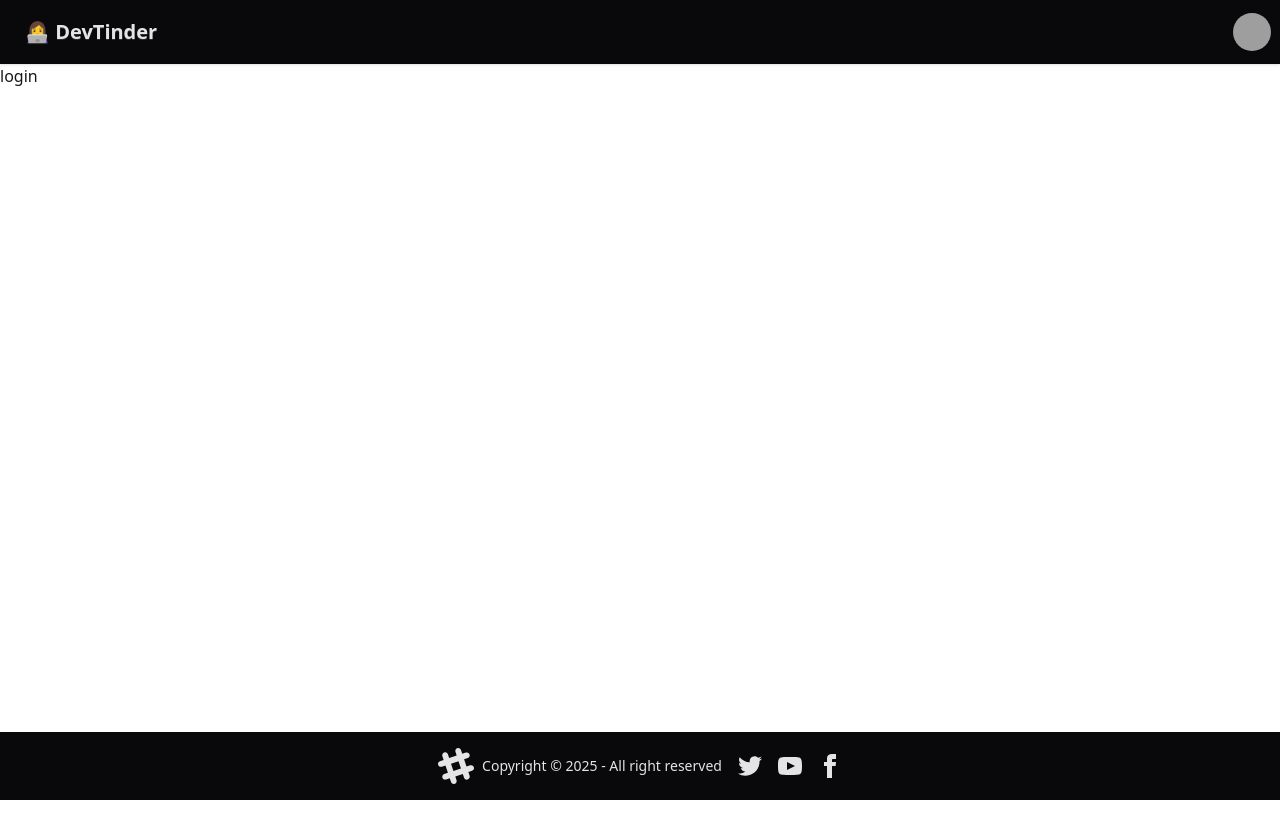
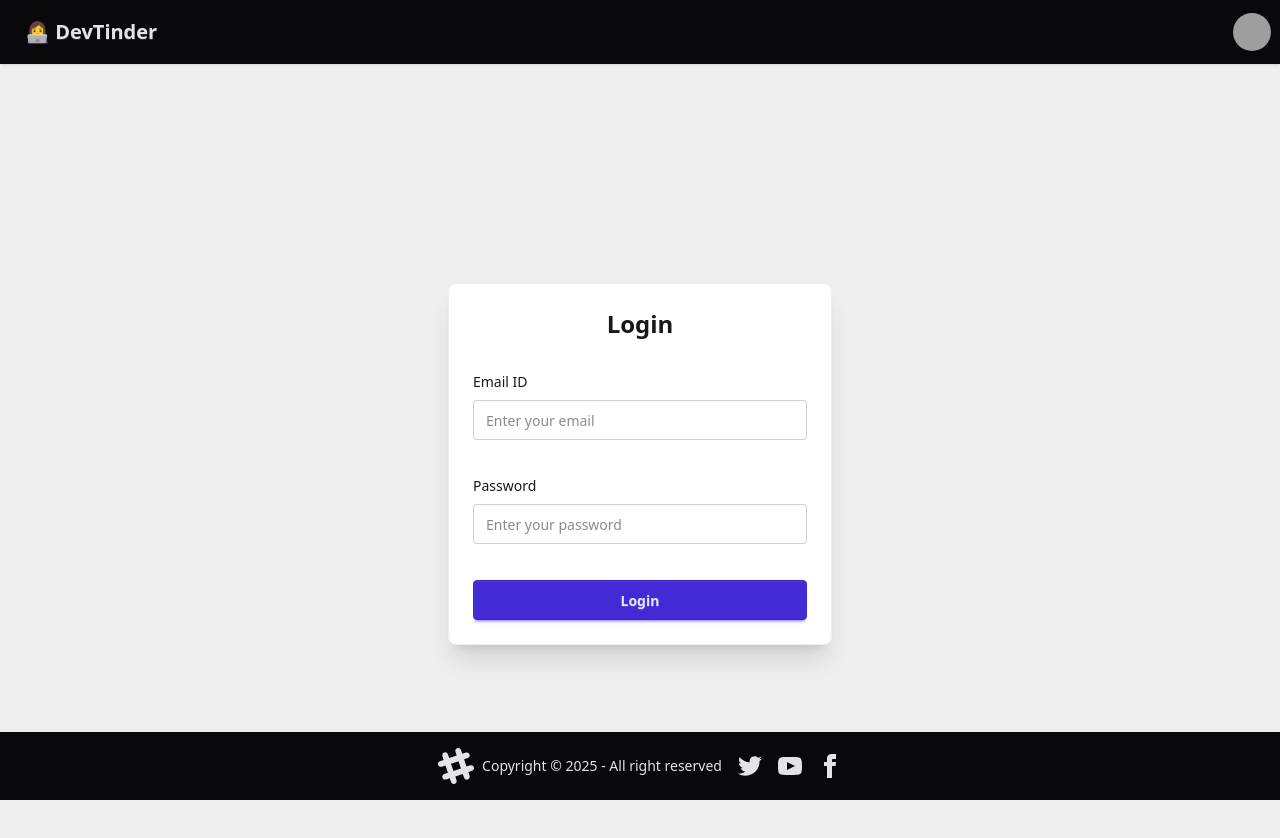
Before and after one commit to VihaShahh/DevTinder_web, a React (Vite) app: page /login in a window 1280 px wide. Shown: the top 838 px of the page. Before the commit the page ends 800 px from the top, so only its background shows below. Built offline with nearby package versions, Linux system fonts and the light colour scheme; grey boxes are pictures that could not be loaded.

Commit message:
login api bind

```diff
--- a/package.json
+++ b/package.json
@@ -12,6 +12,7 @@
   },
   "dependencies": {
     "@tailwindcss/vite": "^4.1.18",
+    "axios": "^1.13.2",
     "react": "^19.2.0",
     "react-dom": "^19.2.0",
     "react-router-dom": "^7.11.0"
--- a/src/Login.jsx
+++ b/src/Login.jsx
@@ -1,7 +1,114 @@
-import React from "react";
+import axios from "axios";
+import { useState } from "react";
 
 const Login = () => {
-    return <div>login</div>;
+    const [emailId, setEmailId] = useState("");
+    const [password, setPassword] = useState("");
+
+    const handlelogin = async () => {
+        if (!emailId || !password) {
+            alert("Please enter both email and password");
+            return;
+        }
+
+        try {
+            // Try using the proxy first (recommended)
+            // If proxy doesn't work, the error will tell us
+            const backendUrl = "/api/login";
+            console.log("Attempting login via Vite proxy:", backendUrl);
+            console.log("Frontend origin:", window.location.origin);
+            console.log("This will be proxied to: http://127.0.0.1:3000/login");
+
+            const res = await axios.post(
+                backendUrl,
+                { emailId, password },
+                {
+                    withCredentials: true, // ← important for cookies
+                    headers: {
+                        'Content-Type': 'application/json'
+                    },
+                    timeout: 10000, // 10 second timeout
+                }
+            );
+
+            console.log("Login successful:", res.data);
+            alert("Login successful!");
+        } catch (error) {
+            console.error("Full error object:", error);
+            console.error("Error name:", error.name);
+            console.error("Error message:", error.message);
+            console.error("Error code:", error.code);
+
+            if (error.response) {
+                // Server responded with error
+                console.error("❌ Server error:", error.response.status, error.response.data);
+                console.error("Response headers:", error.response.headers);
+                alert(`Login failed: ${error.response.data.message || error.response.data.error || 'Unknown error'}`);
+            } else if (error.request) {
+                // Request made but no response
+                console.error("❌ No response from server");
+                console.error("Request details:", error.request);
+                console.error("Request URL:", error.config?.url);
+                console.error("Request method:", error.config?.method);
+
+                // Check for CORS errors
+                if (error.message?.includes('CORS') || error.message?.includes('cors')) {
+                    console.error("🚨 CORS ERROR DETECTED!");
+                    console.error("Your backend CORS should allow:", window.location.origin);
+                    alert(`CORS Error! Your backend needs to allow requests from: ${window.location.origin}\n\nCheck your backend CORS configuration.`);
+                } else if (error.code === 'ERR_NETWORK' || error.code === 'ECONNREFUSED') {
+                    console.error("🚨 NETWORK ERROR - Cannot reach server");
+                    alert("Cannot connect to server. Please check:\n1. Backend is running on port 3000\n2. Backend CORS allows: " + window.location.origin + "\n3. No firewall blocking the connection");
+                } else {
+                    alert("Cannot connect to server. Error: " + (error.message || error.code || 'Unknown error'));
+                }
+            } else {
+                // Something else happened
+                console.error("❌ Error:", error.message);
+                alert(`Error: ${error.message}`);
+            }
+        }
+    };
+
+    return (
+        <div className="flex justify-center items-center min-h-screen bg-base-300 px-4">
+            <div className="card bg-base-100 w-96 shadow-xl border border-base-300">
+                <div className="card-body">
+                    <div className="w-full flex justify-center">
+                        <h2 className="text-2xl font-semibold">Login</h2>
+                    </div>
+
+                    <fieldset className="fieldset mt-4">
+                        <legend className="fieldset-legend text-sm font-medium">Email ID</legend>
+                        <input
+                            type="email"
+                            value={emailId}
+                            className="input input-bordered w-full"
+                            placeholder="Enter your email"
+                            onChange={(e) => setEmailId(e.target.value)}
+                        />
+                    </fieldset>
+
+                    <fieldset className="fieldset mt-4">
+                        <legend className="fieldset-legend text-sm font-medium">Password</legend>
+                        <input
+                            type="password"
+                            value={password}
+                            className="input input-bordered w-full"
+                            placeholder="Enter your password"
+                            onChange={(e) => setPassword(e.target.value)}
+                        />
+                    </fieldset>
+
+                    <div className="card-actions mt-6">
+                        <button className="btn btn-primary w-full" onClick={handlelogin}>
+                            Login
+                        </button>
+                    </div>
+                </div>
+            </div>
+        </div>
+    );
 };
 
 export default Login;
--- a/vite.config.js
+++ b/vite.config.js
@@ -7,4 +7,25 @@ export default defineConfig({
     react(),
     tailwindcss(),
   ],
+  server: {
+    proxy: {
+      '/api': {
+        target: 'http://127.0.0.1:3000',
+        changeOrigin: true,
+        secure: false,
+        rewrite: (path) => path.replace(/^\/api/, ''),
+        configure: (proxy, _options) => {
+          proxy.on('error', (err, _req, _res) => {
+            console.log('proxy error', err);
+          });
+          proxy.on('proxyReq', (proxyReq, req, _res) => {
+            console.log('Sending Request to the Target:', req.method, req.url);
+          });
+          proxy.on('proxyRes', (proxyRes, req, _res) => {
+            console.log('Received Response from the Target:', proxyRes.statusCode, req.url);
+          });
+        },
+      },
+    },
+  },
 })
```
Also changed, not shown: 1 other file (tests, documents, lock files or other folders).
